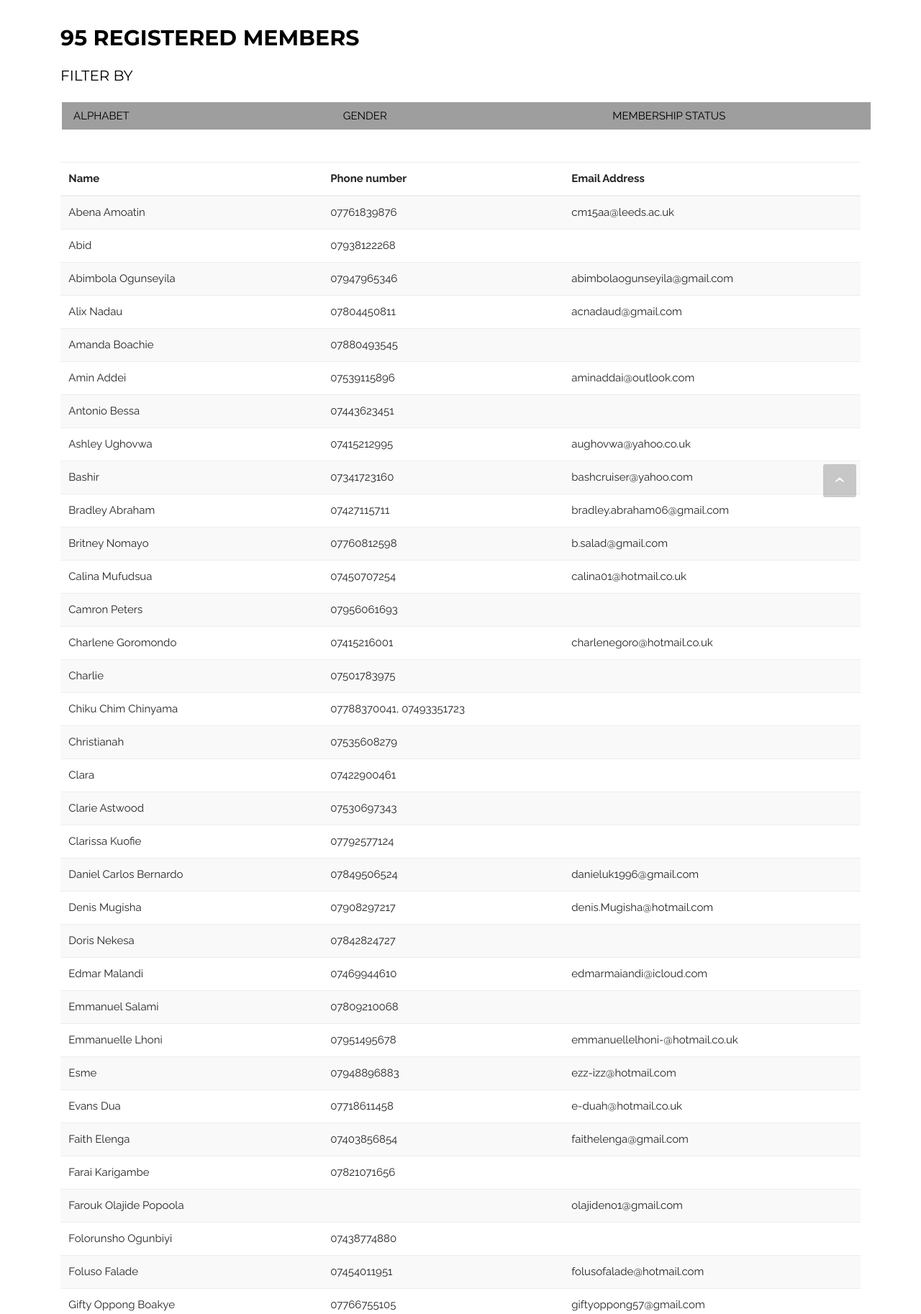
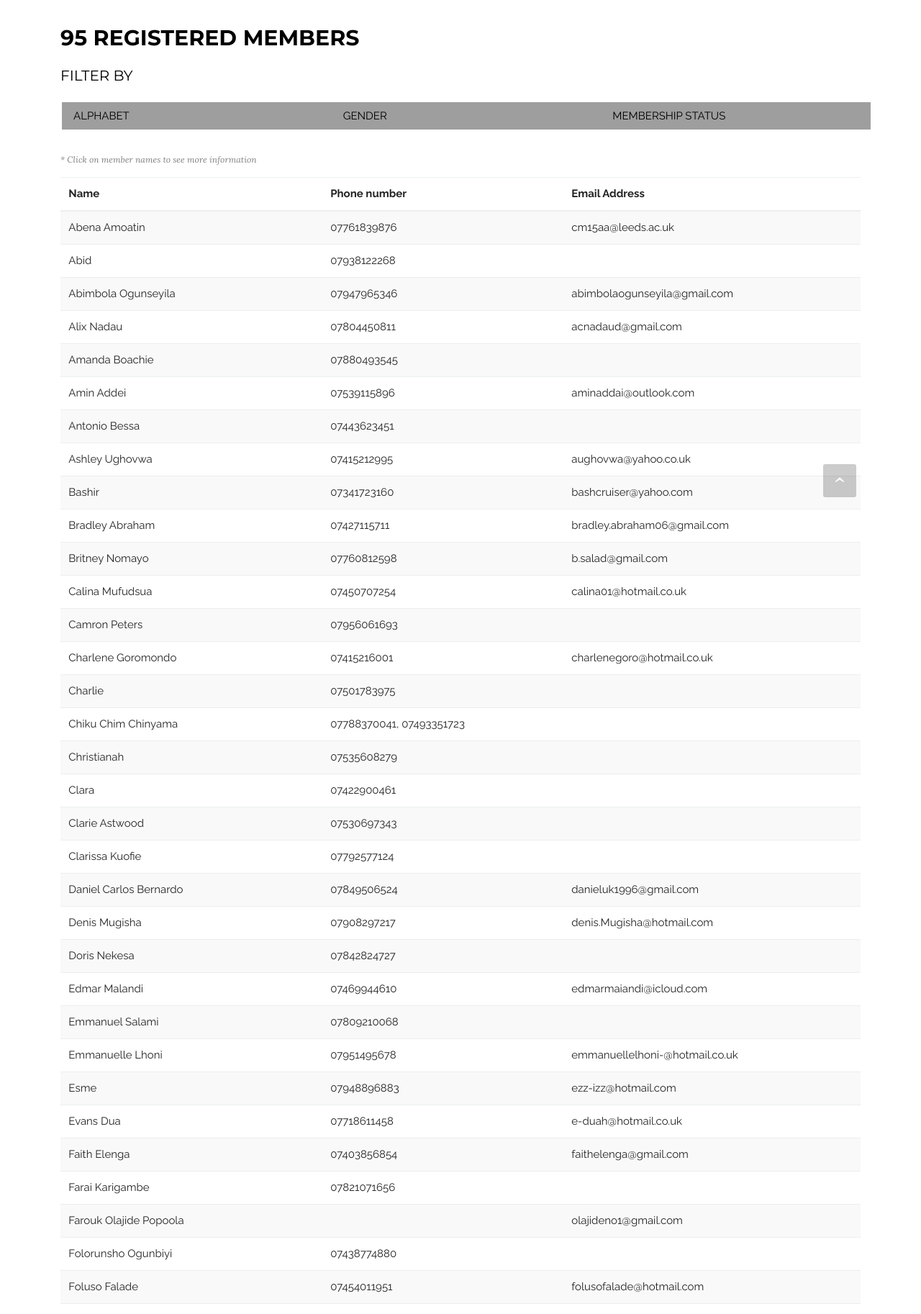
Before and after one commit to mkasante/FirstLoveBrad, a Django app: page /member/all/ in a window 1280 px wide. Shown: the part 84-1910 px from the top of the page at 72% size. Run offline with Django 3.2, Linux system fonts and the light colour scheme; a user stored in the database is signed in; data comes from the database, SQL or seed files in the repository; both versions use the stored data as it was after the commit; some libraries are stand-ins or nearby versions.

Commit message:
updated records

```diff
--- a/event/templates/all_events.html
+++ b/event/templates/all_events.html
@@ -61,8 +61,7 @@ Events
 
                                 </div>
 
-
-                                </div>
+                            </div>
 
                             <div class="panel-collapse collapse w3-padding w3-light-grey" role="tabpanel" aria-expanded="false" style="height: 0px;" id="collapse2" aria-labelledby="heading2">
                                 <div class="panel-body" class="form-group">
--- a/member/templates/member/all_members.html
+++ b/member/templates/member/all_members.html
@@ -9,7 +9,7 @@ Members
 
 
 
-<section class="engine"><a rel="external" href="https://mobirise.com">free bootstrap site maker software</a></section><section class="mbr-section mbr-section-hero mbr-section-full mbr-after-navbar" id="header1-b" style="background-color: rgb(255, 255, 255);">
+<section class="engine"><a rel="external" href="{% url 'member:index' %}">free bootstrap site maker software</a></section><section class="mbr-section mbr-section-hero mbr-section-full mbr-after-navbar" id="header1-b" style="background-color: rgb(255, 255, 255);">
 
 
 
@@ -17,7 +17,7 @@ Members
 
         <div class="container">
             <div class="row">
-                <div class="mbr-section col-md-12">
+                <div class="mbr-section col-sm-12 col-md-12">
 
                     <h1 class="mbr-section-title display-4 w3-text-black"><span id="data-count"></span> REGISTERED MEMBERS</h1>
                     <h4 class="mbr-section-title w3-text-black">FILTER BY</h4>
@@ -28,11 +28,11 @@ Members
                             <div class="panel-heading" role="tab" id="heading1">
 
                                 <div class="row w3-grey">
-                                    <div class="collapsed col-sm-4 w3-hover-text-white w3-padding" role="button" aria-expanded="false" data-toggle="collapse" data-parent="#accordion" aria-controls="collapse1" href="#collapse1">ALPHABET</div>
+                                    <div class="collapsed col-sm-4 col-md-4 w3-hover-text-white w3-padding" role="button" aria-expanded="false" data-toggle="collapse" data-parent="#accordion" aria-controls="collapse1" href="#collapse1">ALPHABET</div>
 
-                                    <div class="collapsed col-sm-4 w3-hover-text-white w3-padding" role="button" aria-expanded="false" data-toggle="collapse" data-parent="#accordion" aria-controls="collapse2" href="#collapse2">GENDER</div>
+                                    <div class="collapsed col-sm-4 col-md-4 w3-hover-text-white w3-padding" role="button" aria-expanded="false" data-toggle="collapse" data-parent="#accordion" aria-controls="collapse2" href="#collapse2">GENDER</div>
 
-                                    <div class="collapsed col-sm-4 w3-hover-text-white w3-padding" role="button" aria-expanded="false" data-toggle="collapse" data-parent="#accordion" aria-controls="collapse3" href="#collapse3">MEMBERSHIP STATUS</div>
+                                    <div class="collapsed col-sm-4 col-md-4 w3-hover-text-white w3-padding" role="button" aria-expanded="false" data-toggle="collapse" data-parent="#accordion" aria-controls="collapse3" href="#collapse3">MEMBERSHIP STATUS</div>
                                 </div>
                             </div>
 
@@ -85,6 +85,8 @@ Members
 
                     <br/><br/>
 
+                    <p class="mbr-section-lead w3-small" style="color:grey;">* Click on member names to see more information</p>
+
                     <table class="table table-striped" id="table-data">
                     	<thead>
 		                    <tr>
--- a/welcome/views.py
+++ b/welcome/views.py
@@ -53,7 +53,7 @@ def _get_birthdays(request):
 def _get_firsttimers(request):
 	now = datetime.datetime.now()
 	last30days = now - datetime.timedelta(days = 60)
-	first_timers = Member.objects.filter(attendance_status__status = "First Timer", first_attended__gte = last30days).order_by('-first_attended')[:10]
+	first_timers = Member.objects.filter(attendance_status__status = "First Timer", first_attended__gte = last30days).order_by('-first_attended')[:15]
 
 	context = {
 		'first_timers': first_timers
@@ -66,7 +66,7 @@ def _get_firsttimers(request):
 def _get_evangelismlist(request):
 	now = datetime.datetime.now()
 	last30days = now - datetime.timedelta(days = 60)
-	evangelism = Member.objects.filter(attendance_status__status = "Evangelism", last_modified__gte = last30days).order_by('-last_modified')[:10]
+	evangelism = Member.objects.filter(attendance_status__status = "Evangelism", last_modified__gte = last30days).order_by('-last_modified')[:15]
 
 	context = {
 		'evangelism': evangelism
```
Also changed, not shown: firstloveleeds.db.
